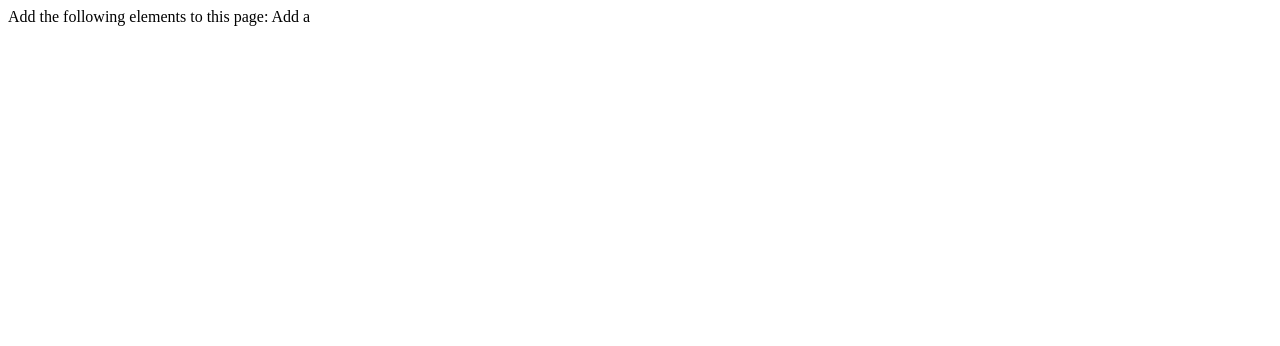
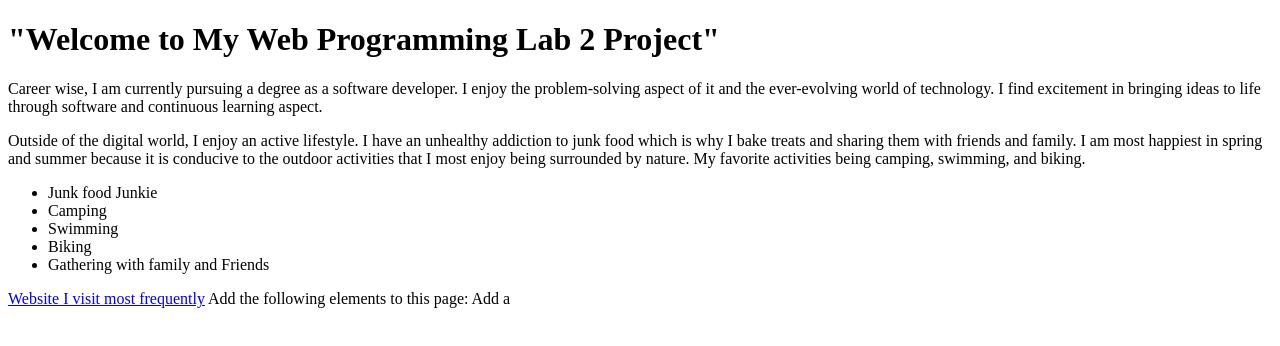
Before and after one commit to Nell-dev/HTML-CSS-Class-Projects, a plain HTML site: page Lab2/Lab2-Home.html in a window 1280 px wide. Drawn offline with Linux system fonts and the light colour scheme.

Commit message:
1st Draft modification for this assignment

```diff
--- a/Lab2/Lab2-Home.html
+++ b/Lab2/Lab2-Home.html
@@ -1,3 +1,33 @@
+
+<!DOCTYPE html>
+ <html>
+    <head>
+      <meta charset="UTF-8"
+        name="author"
+        content="Neletre Burts"
+        name="description" content="This is a sample page created for Lab 1"/>
+        <title>"Lab 2 - Home" </title>
+        <h1>"Welcome to My Web Programming Lab 2 Project"</h1>
+    </head>
+    <body>
+      <p>Career wise, I am currently pursuing a degree as a software developer. I enjoy the problem-solving aspect of it and the ever-evolving world of technology. I find excitement in bringing ideas to life through software and continuous learning aspect.</p>
+      <p>Outside of the digital world, I enjoy an active lifestyle. I have an unhealthy addiction to  junk food which is why I bake treats and sharing them with friends and family.  I am most happiest in spring and summer because it is conducive to the outdoor activities that I most enjoy being surrounded by nature. My favorite activities being camping, swimming, and biking.</p>
+      <ul>
+        <li> Junk food Junkie</li>
+        <li>Camping</li>
+        <li>Swimming</li>
+        <li>Biking</li>
+        <li>Gathering with family and Friends</li>
+      </ul>
+
+      <a href="https://google.com" title="Google Home Page"> Website I visit most frequently</a>
+    </body>
+
+
+ </html>
+
+
+
 Add the following elements to this page:
 
 Add a <title> with the text: Lab 2 – Home
```
